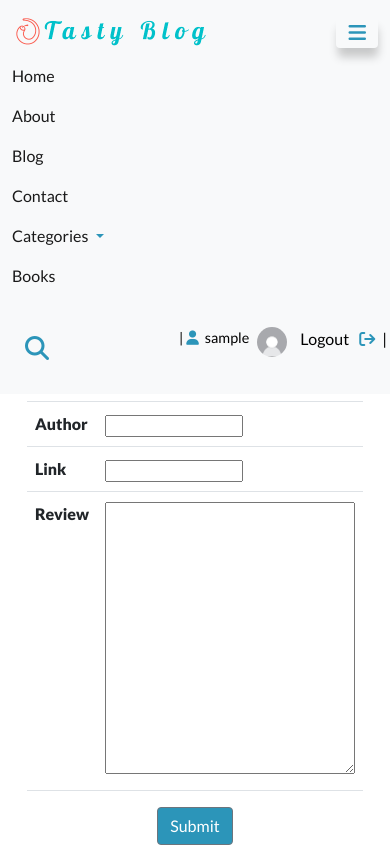
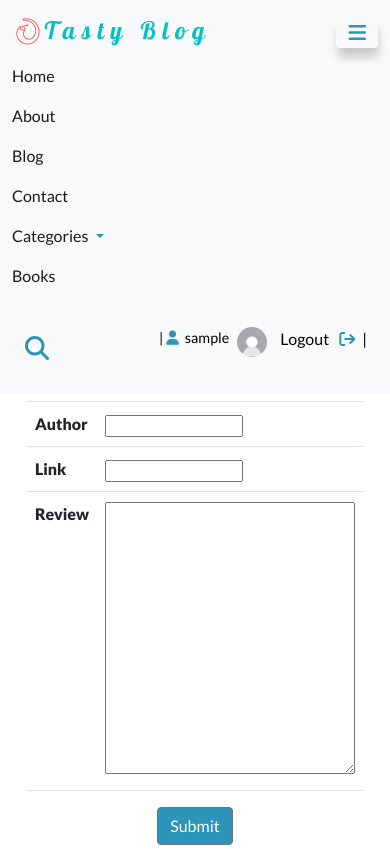
Before and after one commit to PedroCristo/portfolio_project_4, a Django app: page /books/add_book/ in a window 390 px wide, after a click that opens the changed part. Shown: the top 868 px of the page. Run offline with Django 3.2, Linux system fonts and the light colour scheme; the visitor is signed in with stand-in values (Sample User, id 1); data that the repository does not hold is empty; some libraries are stand-ins or nearby versions.

Commit message:
Add position absolute for logout-box class

```diff
--- a/static/css/my_css.css
+++ b/static/css/my_css.css
@@ -789,9 +789,10 @@ body.modal-open {
         box-shadow: rgb(1 1 1 / 50%) 1px 10px 10px -1px;
     }
 
-    .login-box {
+    .login-box,
+    .logout-box  {
         position: absolute;
-        right: 5px;
+        right: 25px;
         bottom: 5px;
     }
 
```
